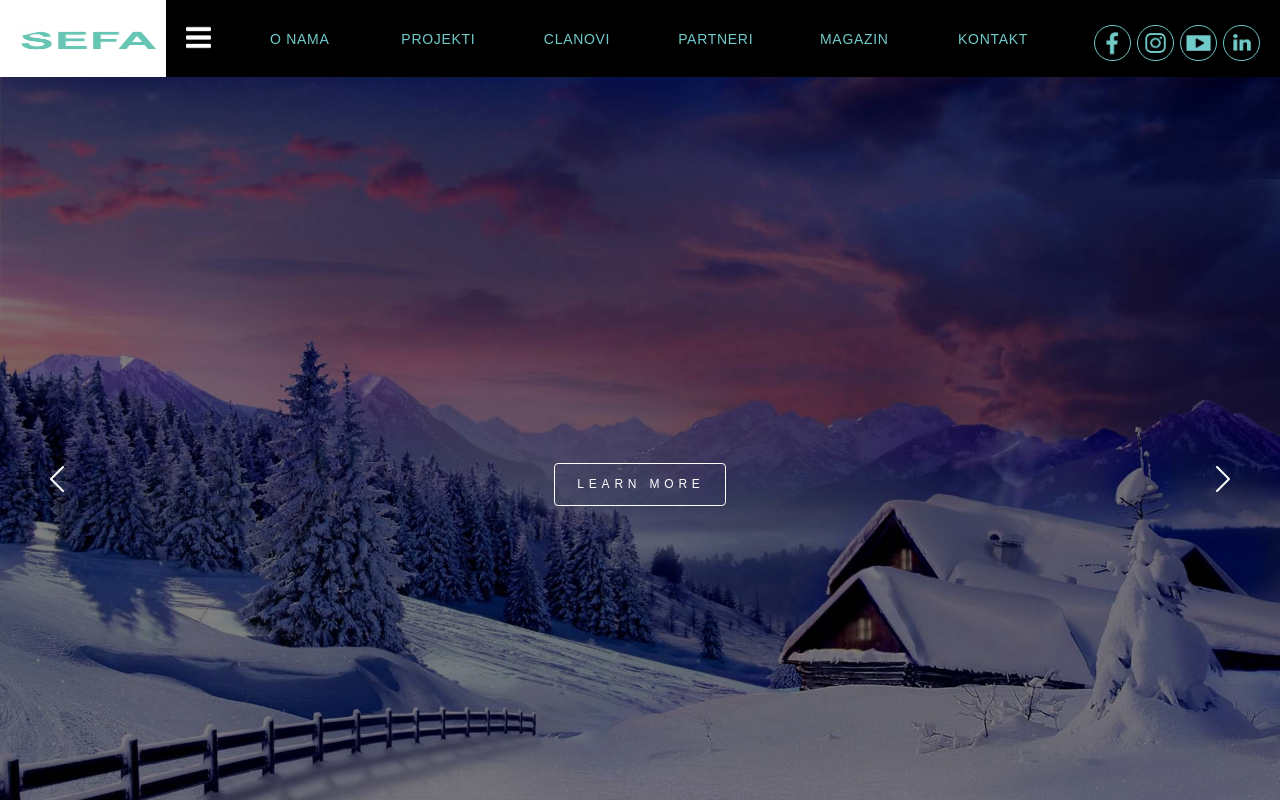
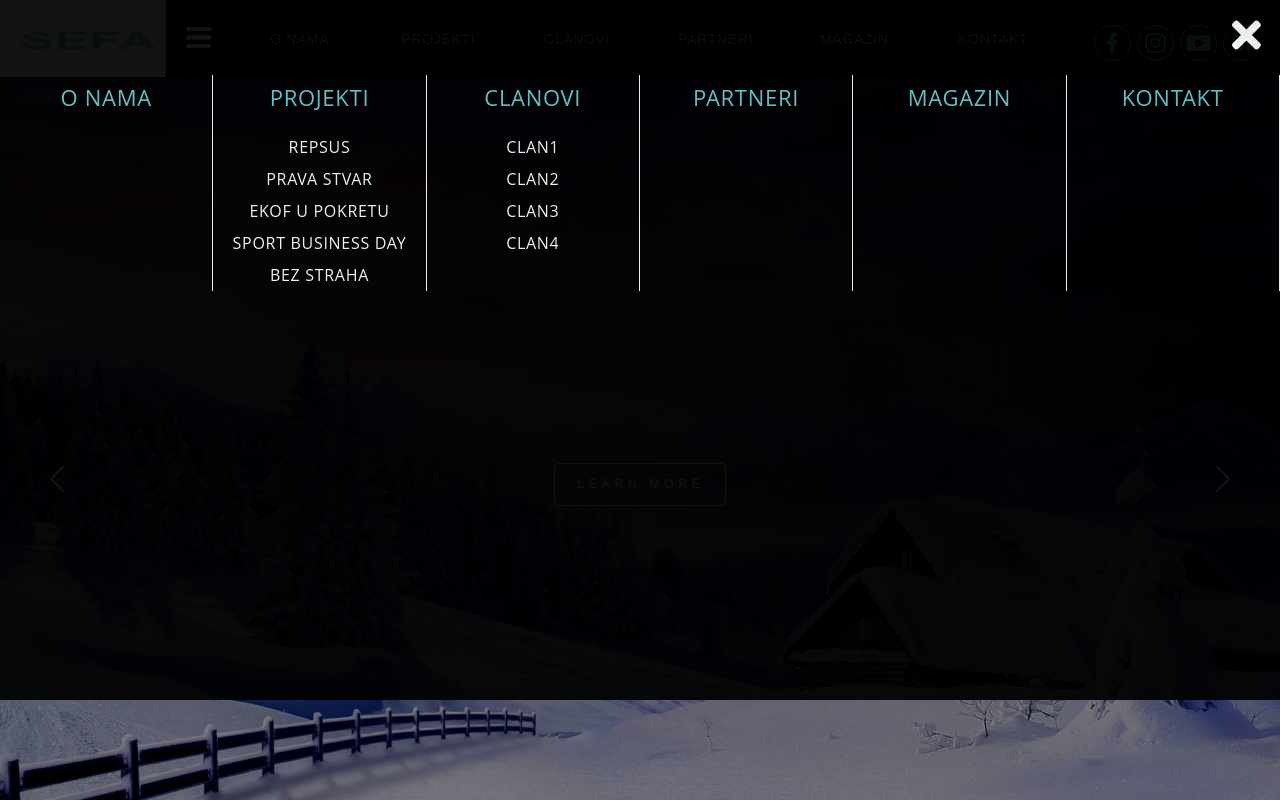
Before and after one commit to pejo8/Sefa_site, a React (Create React App) app: page / in a window 1280 px wide. Both pictures are taken after a click on the label 198 px from the left and 36 px from the top of the page. Shown: the top 800 px of the page. Built offline with nearby package versions, Linux system fonts and the light colour scheme.

Commit message:
Sredjen navBar

```diff
--- a/package.json
+++ b/package.json
@@ -6,6 +6,9 @@
     "@babel/runtime": "7.0.0-beta.55",
     "@emotion/core": "^10.0.28",
     "@emotion/styled": "^10.0.27",
+    "@fortawesome/fontawesome-svg-core": "^1.2.28",
+    "@fortawesome/free-solid-svg-icons": "^5.13.0",
+    "@fortawesome/react-fontawesome": "^0.1.9",
     "@testing-library/jest-dom": "^4.2.4",
     "@testing-library/react": "^9.5.0",
     "@testing-library/user-event": "^7.2.1",
@@ -20,6 +23,7 @@
     "react-bootstrap": "^1.0.0-beta.17",
     "react-dayjs": "^0.1.6",
     "react-dom": "^16.13.0",
+    "react-fontawesome": "^1.7.1",
     "react-gsap": "^1.2.0",
     "react-icons": "^3.9.0",
     "react-image-gallery": "^1.0.7",
--- a/src/component/Header.js
+++ b/src/component/Header.js
@@ -2,20 +2,38 @@ import React, { Component } from 'react';
 import 'bootstrap/dist/css/bootstrap.min.css';
 import '../css/Header.css';
 import { Link } from 'react-router-dom';
+import { faTimes } from "@fortawesome/free-solid-svg-icons";
+import { FontAwesomeIcon } from "@fortawesome/react-fontawesome";
 
 class Header extends Component {
-render(){
+  constructor(init){
+    super(init);
+    this.handleChange = this.handleChange.bind(this);
+  }
+  handleChange({target}){
+    let nb = document.getElementById('NB_response');
+    if (target.checked){
+      nb.style.display = "block";
+    } else {
+      nb.style.display = "none";
+    }
+  }
+
+  exitNb() {
+    let nb = document.getElementById('NB_response');
+    nb.style.display = "none";
+    let cb = document.getElementById('check');
+    cb.checked = '';
+
+  }
+
+  render(){
 
   return (
     <div>
       <div className="header">
 
         <link href="https://unpkg.com/ionicons@4.5.10-0/dist/css/ionicons.min.css" />
-
-        {/* <input type="checkbox" id="check"/>
-        <label for="check" class="checkbtn">
-        <img src="/fa_bars.png" className="img_bars" alt="fa_bars"></img>
-        </label> */}
 
         <div className="logo_header">
           <button >
@@ -26,8 +44,9 @@ render(){
         </div>
 
         <div className="tri_crte">
-          <input type="checkbox" id="check"/>
-          <label for="check" class="checkbtn">
+          <label htmlFor="check" className="checkbtn">
+          <input type="checkbox" id="check" onClick={this.handleChange}
+                        defaultChecked={this.props.complete}/>
             <img src="/fa_bars.png" className="img_bars" alt="fa_bars"></img>
           </label>
         </div>
@@ -69,7 +88,9 @@ render(){
 
       </div>
 
-      <div className="NB_response">
+      <div className="NB_response" id="NB_response">
+      <button className="dugmeNavBar" onClick={this.exitNb}><FontAwesomeIcon icon={faTimes} color="white" size="3x"/></button>
+
           <ul>
             <li><a href="/"> O nama </a></li>
             <li><a href="/#"> Projekti </a>
--- a/src/css/Header.css
+++ b/src/css/Header.css
@@ -5,6 +5,7 @@
     grid-template-rows: 77px;
     background-color: black;
     font-family: Arial, Helvetica, sans-serif;
+    z-index: 10000;
 }
 
 .header .logo_header {
@@ -88,7 +89,7 @@
     position: absolute;
     background: black;
     width: 100%;
-    z-index: 3000;
+    z-index: 1000;
     height: 700px;
     display: none;
     opacity: 0.92;
@@ -98,7 +99,7 @@
 .NB_response ul {
     display: flex;
     list-style: none;
-    margin-top: 80px;
+    margin-top: 75px;
 }
 
 .NB_response ul li {
@@ -139,7 +140,7 @@
 }
 
 .header .tri_crte:hover {
-    background: rgb(50, 50, 50);
+    background: black;
 }
 
 .header .tri_crte .img_bars {
@@ -148,6 +149,14 @@
 
 .header .tri_crte #check {
     display: none;
+}
+.dugmeNavBar {
+    position: relative;
+    float: right;
+    background-color: black;
+    border: 0;
+    margin-right: 1%;
+    margin-top: 1%;
 }
 
 @media (max-width: 850px){
@@ -189,6 +198,7 @@
 
     .NB_response {
         opacity: 1;
+        margin-top: 0;
     }
 
     .NB_response ul {
@@ -224,6 +234,9 @@
         font-size: 12px;
         margin-left: 10px;
     }
+    .dugmeNavBar {
+        display: none;
+    }
 }
 
 @media (max-width: 1050px){
```
Also changed, not shown: 1 other file (tests, documents, lock files or other folders).
